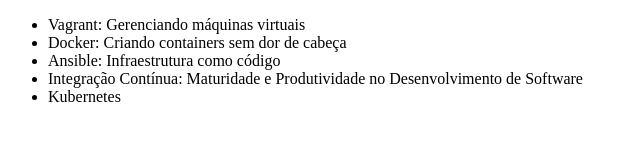
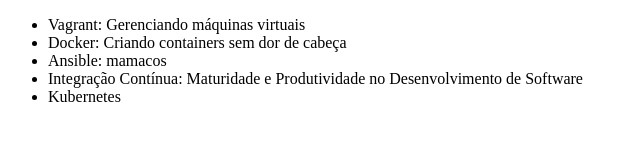
Before and after one commit to Amom12/amom-git, a plain HTML site: page index.html in a window 1280 px wide. Shown: the whole page, without its empty margins (0-640 px from the left). Drawn offline with Linux system fonts and the light colour scheme.

Commit message:
Mudando nome do curso Ansible

```diff
--- a/index.html
+++ b/index.html
@@ -10,7 +10,7 @@
     <ul>
         <li>Vagrant: Gerenciando máquinas virtuais</li>
         <li>Docker: Criando containers sem dor de cabeça</li>
-        <li>Ansible: Infraestrutura como código</li>
+        <li>Ansible: mamacos</li>
         <li>Integração Contínua: Maturidade e Produtividade no Desenvolvimento de Software</li>
         <li>Kubernetes</li>
     </ul>
```
